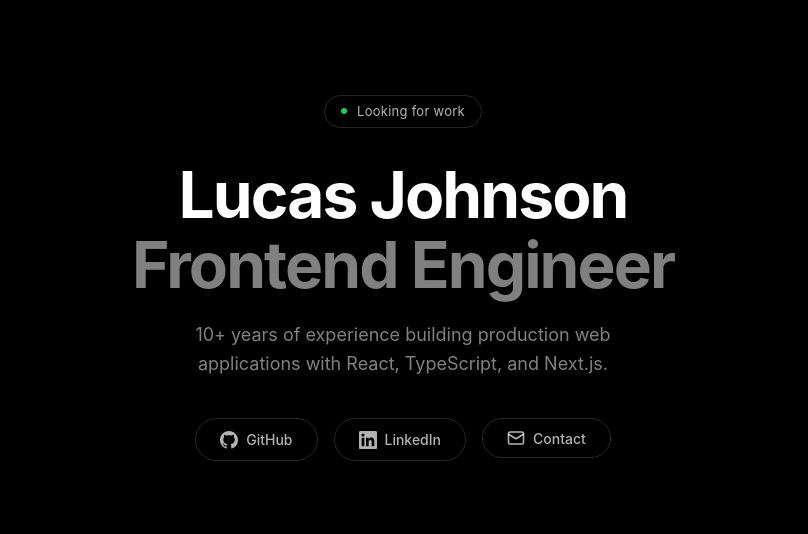
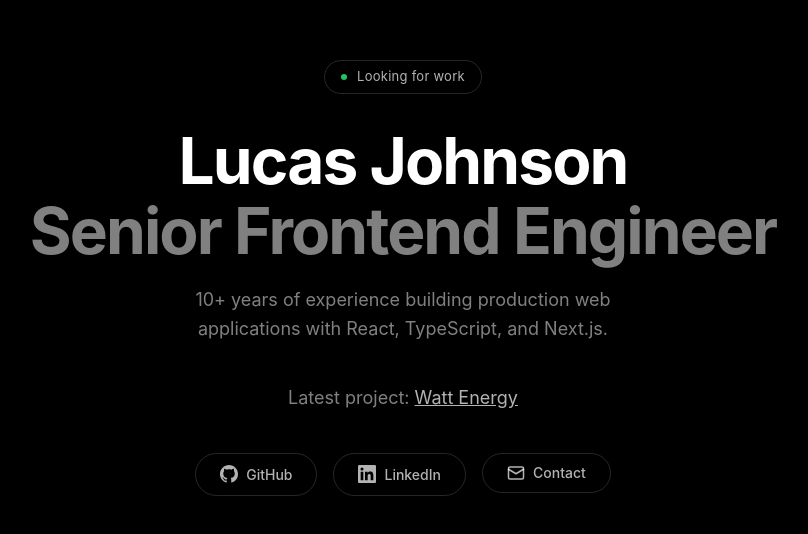
Before and after one commit to lucasjohnson/ljohnson.io, a Next.js app: page / in a window 1280 px wide. Shown: the part 122-656 px from the top of the page, without its empty margins (237-1045 px from the left). Built offline with nearby package versions, Linux system fonts and the light colour scheme; what @mui/material-nextjs would draw is missing.

Commit message:
feature: update job title and add latest project section

```diff
--- a/app/components/HeroAnimated.tsx
+++ b/app/components/HeroAnimated.tsx
@@ -72,7 +72,7 @@ export default function HeroAnimated() {
         Lucas Johnson
         <br />
         <span style={{ color: "rgba(255,255,255,0.5)" }}>
-          Frontend Engineer
+          Senior Frontend Engineer
         </span>
       </motion.h1>
 
@@ -93,6 +93,35 @@ export default function HeroAnimated() {
       >
         10+ years of experience building production web applications with React,
         TypeScript, and Next.js.
+      </motion.p>
+
+      <motion.p
+        variants={fadeUp}
+        initial="hidden"
+        animate="visible"
+        transition={{ duration: 0.5, ease: "easeOut", delay: 0.3 }}
+        style={{
+          fontSize: 18,
+          lineHeight: 1.6,
+          color: "rgba(255,255,255,0.5)",
+          margin: "0 0 40px 0",
+          maxWidth: 480,
+          marginLeft: "auto",
+          marginRight: "auto",
+        }}
+      >
+        Latest project:{" "}
+        <a
+          href="https://www.wattenergy.io/"
+          target="_blank"
+          rel="noopener noreferrer"
+          style={{
+            color: "rgba(255,255,255,0.7)",
+            textDecoration: "underline",
+          }}
+        >
+          Watt Energy
+        </a>
       </motion.p>
 
       <div
```
